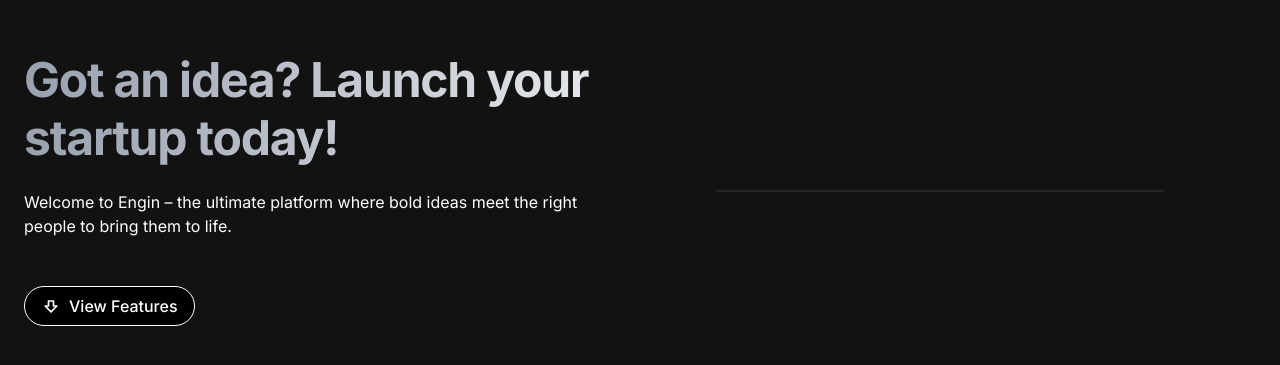
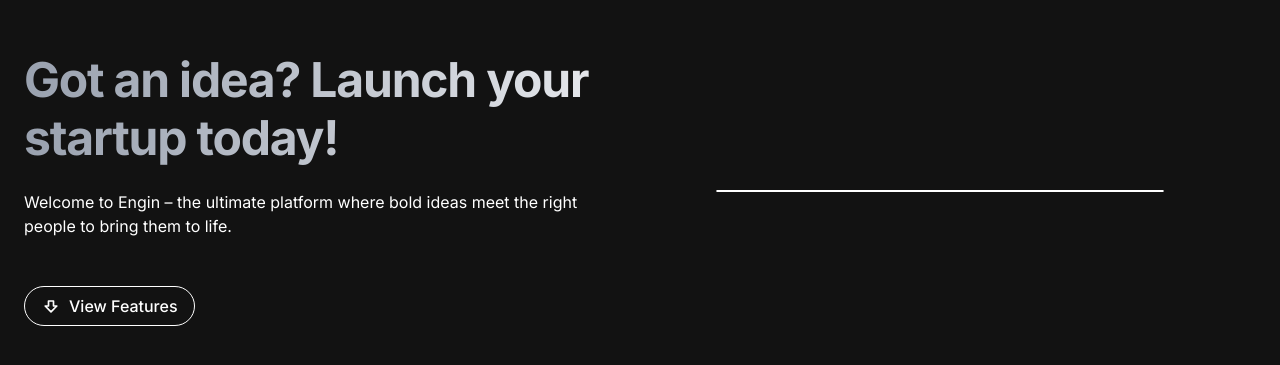
Before and after one commit to roshan-san/engin, a Next.js app: page / in a window 1280 px wide. Shown: the part 191-556 px from the top of the page. Built offline with nearby package versions, Linux system fonts and the light colour scheme.

Commit message:
modded  tweakcn etc

```diff
--- a/app/globals.css
+++ b/app/globals.css
@@ -94,56 +94,3 @@
   --shadow-xl: 0px 2px 0px 0px hsl(202.8169 89.1213% 53.1373% / 0.00), 0px 8px 10px -1px hsl(202.8169 89.1213% 53.1373% / 0.00);
   --shadow-2xl: 0px 2px 0px 0px hsl(202.8169 89.1213% 53.1373% / 0.00);
 }
-
-@theme inline {
-  --color-background: var(--background);
-  --color-foreground: var(--foreground);
-  --color-card: var(--card);
-  --color-card-foreground: var(--card-foreground);
-  --color-popover: var(--popover);
-  --color-popover-foreground: var(--popover-foreground);
-  --color-primary: var(--primary);
-  --color-primary-foreground: var(--primary-foreground);
-  --color-secondary: var(--secondary);
-  --color-secondary-foreground: var(--secondary-foreground);
-  --color-muted: var(--muted);
-  --color-muted-foreground: var(--muted-foreground);
-  --color-accent: var(--accent);
-  --color-accent-foreground: var(--accent-foreground);
-  --color-destructive: var(--destructive);
-  --color-destructive-foreground: var(--destructive-foreground);
-  --color-border: var(--border);
-  --color-input: var(--input);
-  --color-ring: var(--ring);
-  --color-chart-1: var(--chart-1);
-  --color-chart-2: var(--chart-2);
-  --color-chart-3: var(--chart-3);
-  --color-chart-4: var(--chart-4);
-  --color-chart-5: var(--chart-5);
-  --color-sidebar: var(--sidebar);
-  --color-sidebar-foreground: var(--sidebar-foreground);
-  --color-sidebar-primary: var(--sidebar-primary);
-  --color-sidebar-primary-foreground: var(--sidebar-primary-foreground);
-  --color-sidebar-accent: var(--sidebar-accent);
-  --color-sidebar-accent-foreground: var(--sidebar-accent-foreground);
-  --color-sidebar-border: var(--sidebar-border);
-  --color-sidebar-ring: var(--sidebar-ring);
-
-  --font-sans: var(--font-sans);
-  --font-mono: var(--font-mono);
-  --font-serif: var(--font-serif);
-
-  --radius-sm: calc(var(--radius) - 4px);
-  --radius-md: calc(var(--radius) - 2px);
-  --radius-lg: var(--radius);
-  --radius-xl: calc(var(--radius) + 4px);
-
-  --shadow-2xs: var(--shadow-2xs);
-  --shadow-xs: var(--shadow-xs);
-  --shadow-sm: var(--shadow-sm);
-  --shadow: var(--shadow);
-  --shadow-md: var(--shadow-md);
-  --shadow-lg: var(--shadow-lg);
-  --shadow-xl: var(--shadow-xl);
-  --shadow-2xl: var(--shadow-2xl);
-}
```
